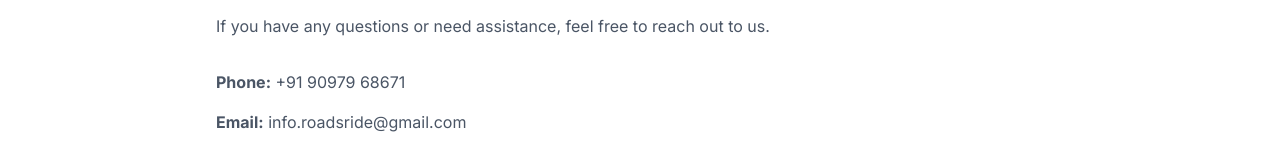
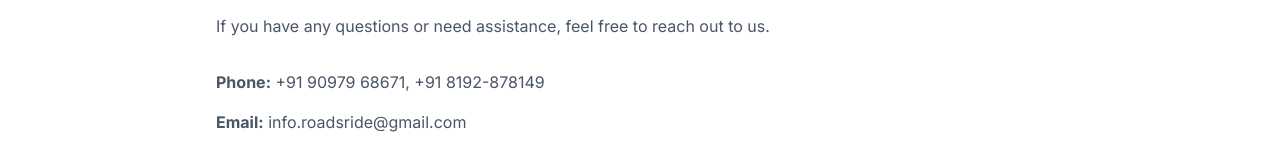
Before and after one commit to inforoadsride-4811/roadsride, a Next.js app: page /contact-us in a window 1280 px wide. Shown: the part 279-433 px from the top of the page. Built offline with nearby package versions, Linux system fonts and the light colour scheme; no server answers.

Commit message:
Update page.js

```diff
--- a/src/app/contact-us/page.js
+++ b/src/app/contact-us/page.js
@@ -10,7 +10,7 @@ export default function ContactUsPage() {
       <div className="prose prose-lg text-gray-600">
         <p>If you have any questions or need assistance, feel free to reach out to us.</p>
         <div className="mt-8 space-y-4">
-          <p><strong>Phone:</strong> +91 90979 68671</p>
+          <p><strong>Phone:</strong> +91 90979 68671, +91 8192-878149</p>
           <p><strong>Email:</strong> info.roadsride@gmail.com</p>
           <p><strong>Address:</strong> Pahalwan Dairy, Jogabai Extention, Jamia Nagar, Delhi 110025</p>
         </div>
```
